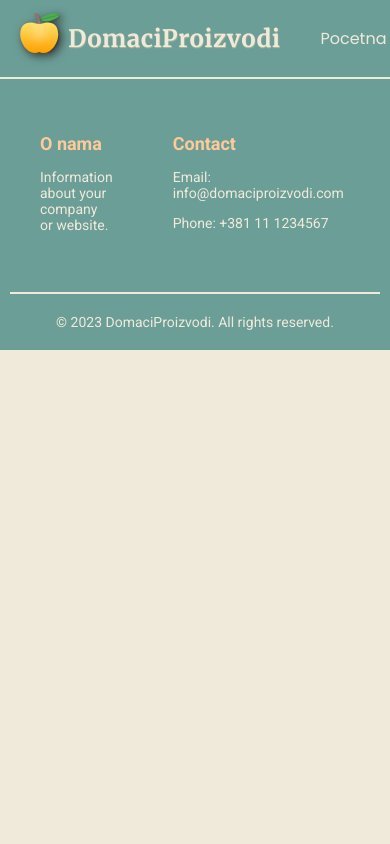
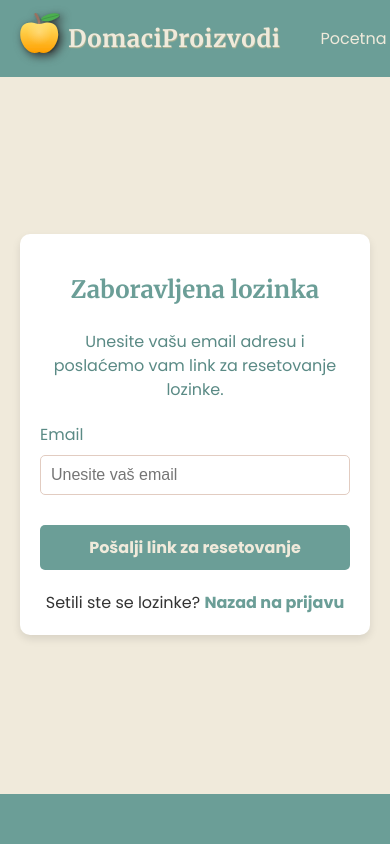
Before and after one commit to markom132/DomacaProzivodnja, a React (Create React App) app in the folder frontend/: page /forgot-password in a window 390 px wide. Shown: the top 844 px of the page. Built offline with nearby package versions, Linux system fonts and the light colour scheme.

Commit message:
implement-password-reset-modal Closes #34

```diff
--- a/frontend/src/App.js
+++ b/frontend/src/App.js
@@ -9,6 +9,7 @@ import CategoryPage from './components/CategoryPage';
 import CartPage from './components/CartPage';
 import WishlistPage from './components/WishlistPage';
 import Login from './components/Login';
+import ForgotPassword from './components/ForgotPassword';
 
 function App() {
   return (
@@ -29,6 +30,7 @@ function App() {
         <Route path="/cart" element={<CartPage />} />
         <Route path="/wishlist" element={<WishlistPage />} />
         <Route path="/login" element={<Login />} />
+        <Route path="/forgot-password" element={<ForgotPassword />} />
       </Routes>
       <Footer />
     </Router>
--- /dev/null
+++ b/frontend/src/components/ForgotPassword.css
@@ -0,0 +1,168 @@
+.forgotPasswordContainer {
+  display: flex;
+  justify-content: center;
+  align-items: center;
+  min-height: 80vh;
+  padding: 20px;
+  background-color: #f0eadb;
+}
+
+.forgotPasswordCard {
+  background-color: white;
+  border-radius: 10px;
+  box-shadow: 0 4px 8px rgba(0, 0, 0, 0.1);
+  padding: 30px;
+  width: 100%;
+  max-width: 400px;
+  transition: transform 0.3s ease;
+}
+
+.forgotPasswordCard:hover {
+  transform: translateY(-5px);
+  box-shadow: 0 6px 12px rgba(0, 0, 0, 0.15);
+}
+
+.forgotPasswordTitle {
+  color: #6b9e97;
+  text-align: center;
+  margin-bottom: 25px;
+  font-family: 'Merriweather', serif;
+  font-size: 28px;
+}
+
+.forgotPasswordDescription {
+  color: #5a8a85;
+  text-align: center;
+  margin-bottom: 20px;
+  font-family: 'Poppins', sans-serif;
+  font-size: 16px;
+  line-height: 1.5;
+}
+
+.forgotPasswordForm {
+  display: flex;
+  flex-direction: column;
+  gap: 20px;
+}
+
+.formGroup {
+  display: flex;
+  flex-direction: column;
+  gap: 8px;
+}
+
+.formLabel {
+  font-family: 'Poppins', sans-serif;
+  color: #5a8a85;
+  font-size: 16px;
+}
+
+.formInput {
+  padding: 12px;
+  border-radius: 5px;
+  border: 1px solid #e2ccc1;
+  font-size: 16px;
+  transition: border-color 0.3s ease, box-shadow 0.3s ease;
+}
+
+.formInput:focus {
+  outline: none;
+  border-color: #6b9e97;
+  box-shadow: 0 0 0 2px rgba(107, 158, 151, 0.2);
+}
+
+.inputError {
+  border-color: #ff6b6b;
+}
+
+.errorMessage {
+  color: #ff6b6b;
+  font-size: 14px;
+  margin-top: 5px;
+  font-family: 'Poppins', sans-serif;
+}
+
+.resetButton {
+  background-color: #6b9e97;
+  color: #f0eadb;
+  border: none;
+  border-radius: 5px;
+  padding: 12px;
+  font-size: 16px;
+  font-weight: bold;
+  cursor: pointer;
+  transition: background-color 0.3s ease, transform 0.3s ease;
+  font-family: 'Poppins', sans-serif;
+  margin-top: 10px;
+}
+
+.resetButton:hover:not(:disabled) {
+  background-color: #5a857f;
+  transform: scale(1.02);
+}
+
+.resetButton:disabled {
+  background-color: #a0c0bd;
+  cursor: not-allowed;
+}
+
+.loginPrompt {
+  margin-top: 20px;
+  text-align: center;
+  font-family: 'Poppins', sans-serif;
+  color: #333;
+}
+
+.loginLink {
+  color: #6b9e97;
+  text-decoration: none;
+  font-weight: bold;
+  transition: color 0.3s ease;
+}
+
+.loginLink:hover {
+  color: #ffca99;
+  text-decoration: underline;
+}
+
+.successMessage {
+  text-align: center;
+  padding: 20px 0;
+  color: #4caf50;
+  font-family: 'Poppins', sans-serif;
+  font-size: 16px;
+  line-height: 1.5;
+}
+
+.backToLoginLink {
+  display: inline-block;
+  margin-top: 20px;
+  color: #6b9e97;
+  text-decoration: none;
+  font-weight: bold;
+  transition: color 0.3s ease;
+  padding: 10px 20px;
+  border: 2px solid #6b9e97;
+  border-radius: 5px;
+}
+
+.backToLoginLink:hover {
+  color: #ffca99;
+  border-color: #ffca99;
+  background-color: rgba(255, 202, 153, 0.1);
+}
+
+@media (max-width: 480px) {
+  .forgotPasswordCard {
+    padding: 20px;
+  }
+
+  .forgotPasswordTitle {
+    font-size: 24px;
+  }
+
+  .formInput,
+  .resetButton {
+    padding: 10px;
+  }
+}
--- /dev/null
+++ b/frontend/src/components/ForgotPassword.js
@@ -0,0 +1,103 @@
+import React, { useState } from 'react';
+import { NavLink } from 'react-router-dom';
+import './ForgotPassword.css';
+
+const ForgotPassword = () => {
+  const [email, setEmail] = useState('');
+  const [error, setError] = useState('');
+  const [successMessage, setSuccessMessage] = useState('');
+  const [isSubmitting, setIsSubmitting] = useState(false);
+
+  const handleChange = e => {
+    setEmail(e.target.value);
+    setError('');
+  };
+
+  const validateEmail = () => {
+    if (!email) {
+      return 'Email je obavezan';
+    } else if (!/\S+@\S+\.\S+/.test(email)) {
+      return 'Email nije validan';
+    }
+    return '';
+  };
+
+  const handleSubmit = e => {
+    e.preventDefault();
+
+    const validationError = validateEmail();
+    if (validationError) {
+      setError(validationError);
+      return;
+    }
+
+    setIsSubmitting(true);
+
+    // Simulate API call for password reset
+    setTimeout(() => {
+      setIsSubmitting(false);
+      setSuccessMessage(
+        'Link za resetovanje lozinke je poslat na vašu email adresu.',
+      );
+      setEmail('');
+    }, 1500);
+  };
+
+  return (
+    <div className="forgotPasswordContainer">
+      <div className="forgotPasswordCard">
+        <h2 className="forgotPasswordTitle">Zaboravljena lozinka</h2>
+
+        {successMessage ? (
+          <div className="successMessage">
+            <p>{successMessage}</p>
+            <NavLink to="/login" className="backToLoginLink">
+              Nazad na prijavu
+            </NavLink>
+          </div>
+        ) : (
+          <>
+            <p className="forgotPasswordDescription">
+              Unesite vašu email adresu i poslaćemo vam link za resetovanje
+              lozinke.
+            </p>
+
+            <form onSubmit={handleSubmit} className="forgotPasswordForm">
+              <div className="formGroup">
+                <label htmlFor="email" className="formLabel">
+                  Email
+                </label>
+                <input
+                  type="email"
+                  id="email"
+                  className={`formInput ${error ? 'inputError' : ''}`}
+                  value={email}
+                  onChange={handleChange}
+                  placeholder="Unesite vaš email"
+                />
+                {error && <span className="errorMessage">{error}</span>}
+              </div>
+
+              <button
+                type="submit"
+                className="resetButton"
+                disabled={isSubmitting}
+              >
+                {isSubmitting ? 'Slanje...' : 'Pošalji link za resetovanje'}
+              </button>
+            </form>
+
+            <div className="loginPrompt">
+              Setili ste se lozinke?{' '}
+              <NavLink to="/login" className="loginLink">
+                Nazad na prijavu
+              </NavLink>
+            </div>
+          </>
+        )}
+      </div>
+    </div>
+  );
+};
+
+export default ForgotPassword;
```
